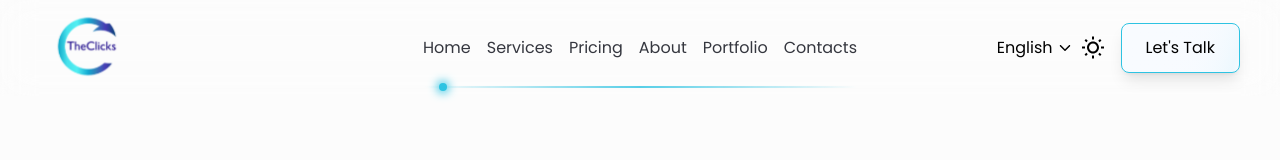
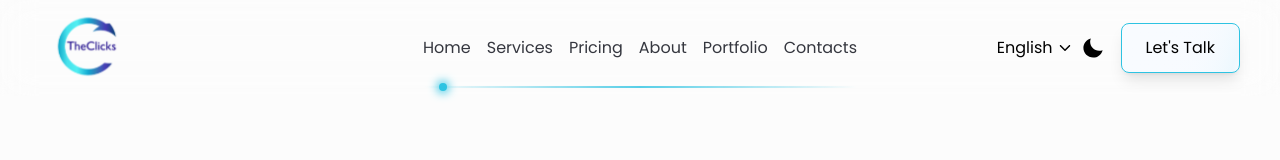
Before and after one commit to the-clicks-dev-team-1/clicks, a Next.js app: page /en in a window 1280 px wide. Shown: the top 160 px of the page. Built offline with nearby package versions, Linux system fonts and the light colour scheme; what tailwindcss-filters would draw is missing.

Commit message:
theme switcher fixed

```diff
--- a/app/[locale]/layout.tsx
+++ b/app/[locale]/layout.tsx
@@ -60,6 +60,7 @@ export default async function RootLayout({
           defaultTheme="system"
           enableSystem
           disableTransitionOnChange
+          storageKey="theme-preference"
         >
           <NextIntlClientProvider messages={messages} locale={locale}>
             {children}
--- a/components/navbar.tsx
+++ b/components/navbar.tsx
@@ -262,7 +262,7 @@ export default function Navbar() {
   const t = useTranslations("navbar");
   const [animationParent] = useAutoAnimate<HTMLDivElement>();
   const [isSideMenuOpen, setSideMenu] = useState(false);
-  const { theme, setTheme } = useTheme();
+  const { theme, setTheme, resolvedTheme } = useTheme();
   const [mounted, setMounted] = useState(false);
   const [activeIndex, setActiveIndex] = useState(0); // Track active item
   const [lineStyles, setLineStyles] = useState({ left: 0, width: 0 }); // Line styles
@@ -306,7 +306,7 @@ export default function Navbar() {
   }, [activeIndex]);
 
   const handleToggleTheme = () => {
-    setTheme(theme === "light" ? "dark" : "light");
+    setTheme(resolvedTheme === "light" ? "dark" : "light");
   };
 
   const handleLinkClick = (index: number) => {
@@ -338,6 +338,8 @@ export default function Navbar() {
   const handleMouseLeave = () => {
     setHoveredItem(null);
   };
+
+  console.log("theme", theme);
 
   return (
     <div className="relative z-50 bg-black">
@@ -436,7 +438,7 @@ export default function Navbar() {
               aria-label="Toggle Dark Mode"
               className="mr-4"
             >
-              {theme === "light" ? (
+              {resolvedTheme === "light" ? (
                 <IoMdMoon className="h-6 w-6 text-[var(--text)]" />
               ) : (
                 <MdOutlineWbSunny className="h-6 w-6 text-[var(--text)]" />
```
